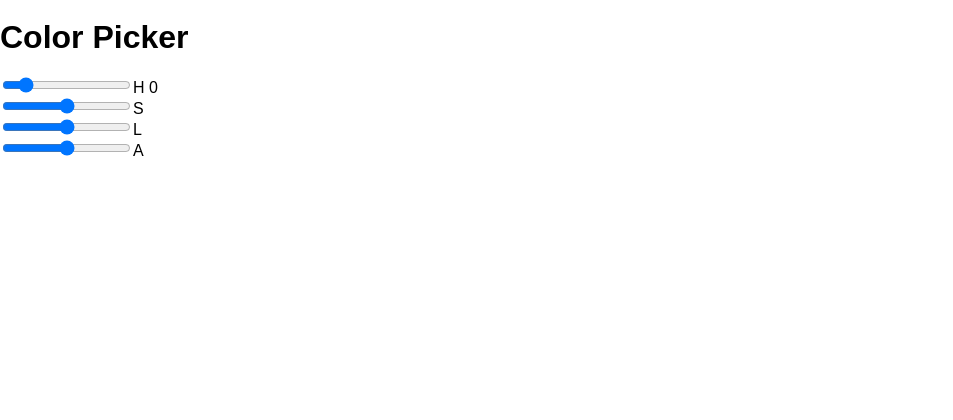
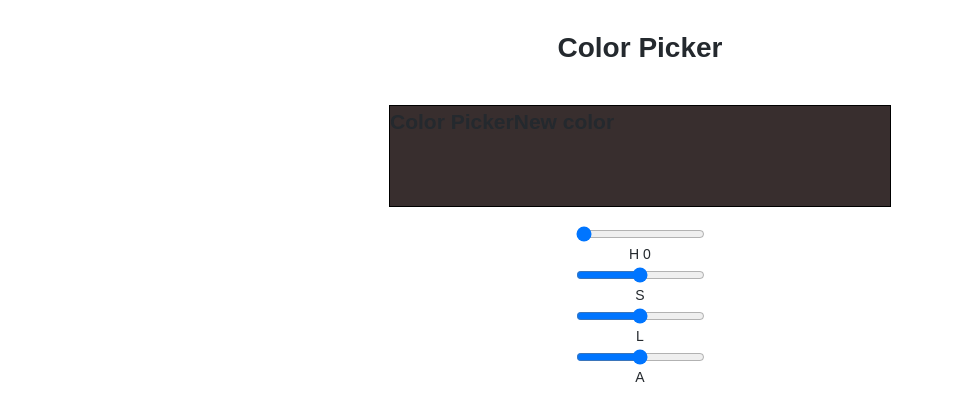
Before and after one commit to Amheisern/ColorPicker, a React (Vite) app: page / in a window 1280 px wide. Shown: the top 420 px of the page, without its empty margins (0-953 px from the left). Built offline with nearby package versions, Linux system fonts and the light colour scheme.

Commit message:
got the hue to work with slider

```diff
--- a/src/components/Picker.tsx
+++ b/src/components/Picker.tsx
@@ -1,6 +1,9 @@
 import React, { useState } from 'react'
 
 export function Picker() {
+  const [hueValue, hueSetValue] = useState<string | number>(0)
+  const newBackgroundColor = `hsl(${hueValue},10%,20%)`
+  const newStyle = { backgroundColor: newBackgroundColor }
   // Declares we are going to use some state (e.g. useState)
   // • Sets initial value (e.g. 0)
   // useState always returns an array with two entries
@@ -11,19 +14,23 @@ export function Picker() {
   // const hueSetCounter = hueValue[1]
 
   // Simplify (using Destructuring Assignment)
-  const [hueValue, hueSetValue] = useState(0)
-  function handleHueSlideValue(event: React.MouseEvent) {
-    event.preventDefault()
-    const newHueValue = hueValue + 1
-    hueSetValue(newHueValue)
+  // const newBackgroundColor = `hsl(50,8%,20%)`
+  // const newStyle = { backgroundColor: newBackgroundColor }
+  function handleHueSlideValue(event: React.ChangeEvent<HTMLInputElement>) {
+    // event.preventDefault()
+    hueSetValue(event.target.value)
+    // const newHueValue = hueValue + 1
+    // hueSetValue(newHueValue)
     console.log('slide')
   }
   return (
-    <body>
+    <div>
       <h1>Color Picker</h1>
+      <h2 style={newStyle}>Color PickerNew color</h2>
       <div>
         <input
-          onClick={handleHueSlideValue}
+          value={hueValue}
+          onChange={handleHueSlideValue}
           type="range"
           id="Hue"
           name="Hue"
@@ -56,6 +63,6 @@ export function Picker() {
         <input type="range" id="Alpha" name="Alpha" min="0" max="100" />
         <label htmlFor="Alpha">A</label>
       </div>
-    </body>
+    </div>
   )
 }
--- a/src/index.scss
+++ b/src/index.scss
@@ -16,7 +16,22 @@ html {
   height: 100%;
 }
 
-body {
+div {
+  font-size: 14px;
+  line-height: 1.5;
+  color: #24292e;
+  list-style: none;
   margin: 0;
   min-height: 100%;
+  display: flex;
+  justify-content: center;
+  flex-direction: column;
+  align-items: center;
 }
+
+h2 {
+  width: 500px;
+  height: 100px;
+  border: 1px solid black;
+  background: blue;
+}
```
